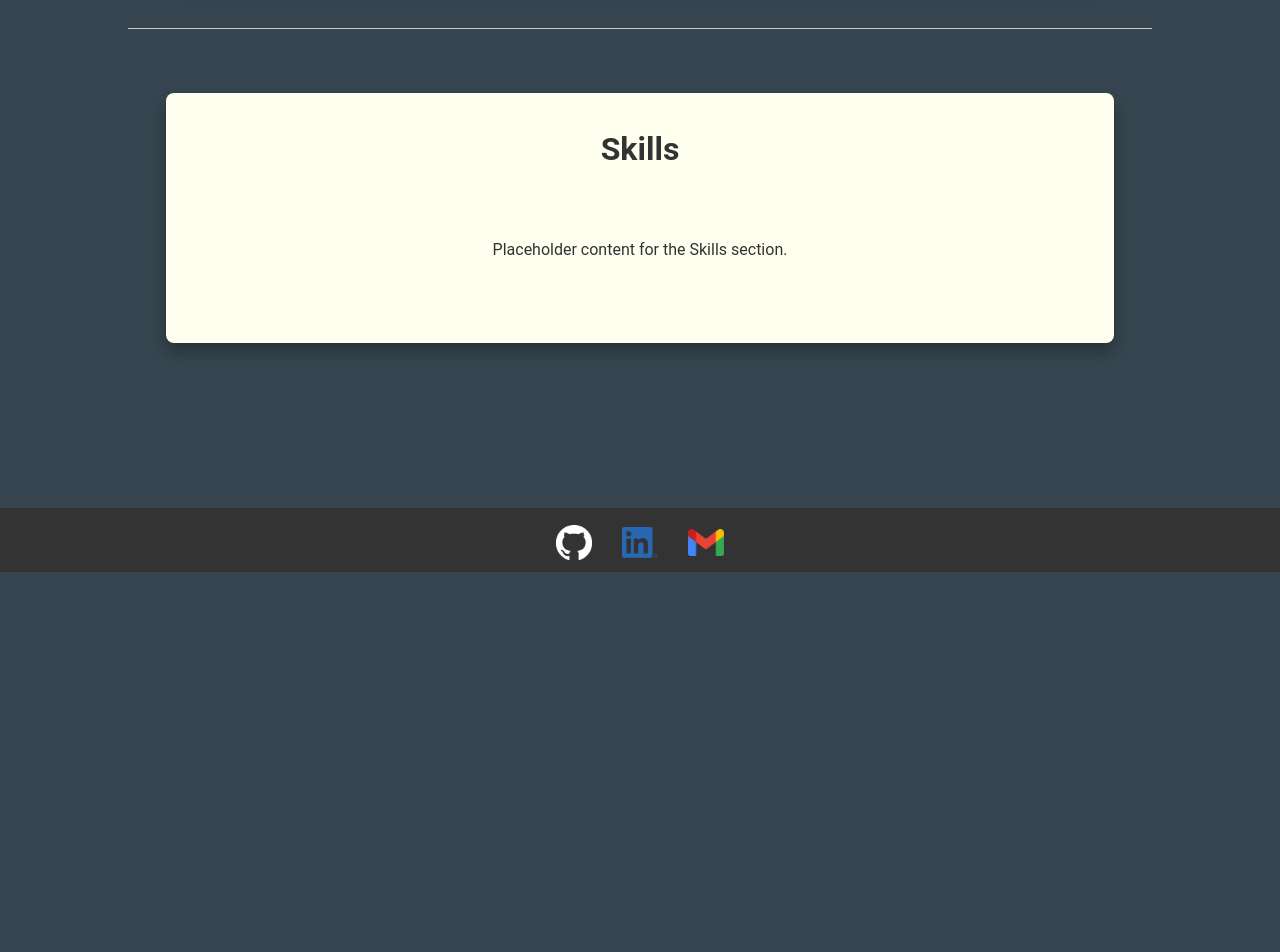
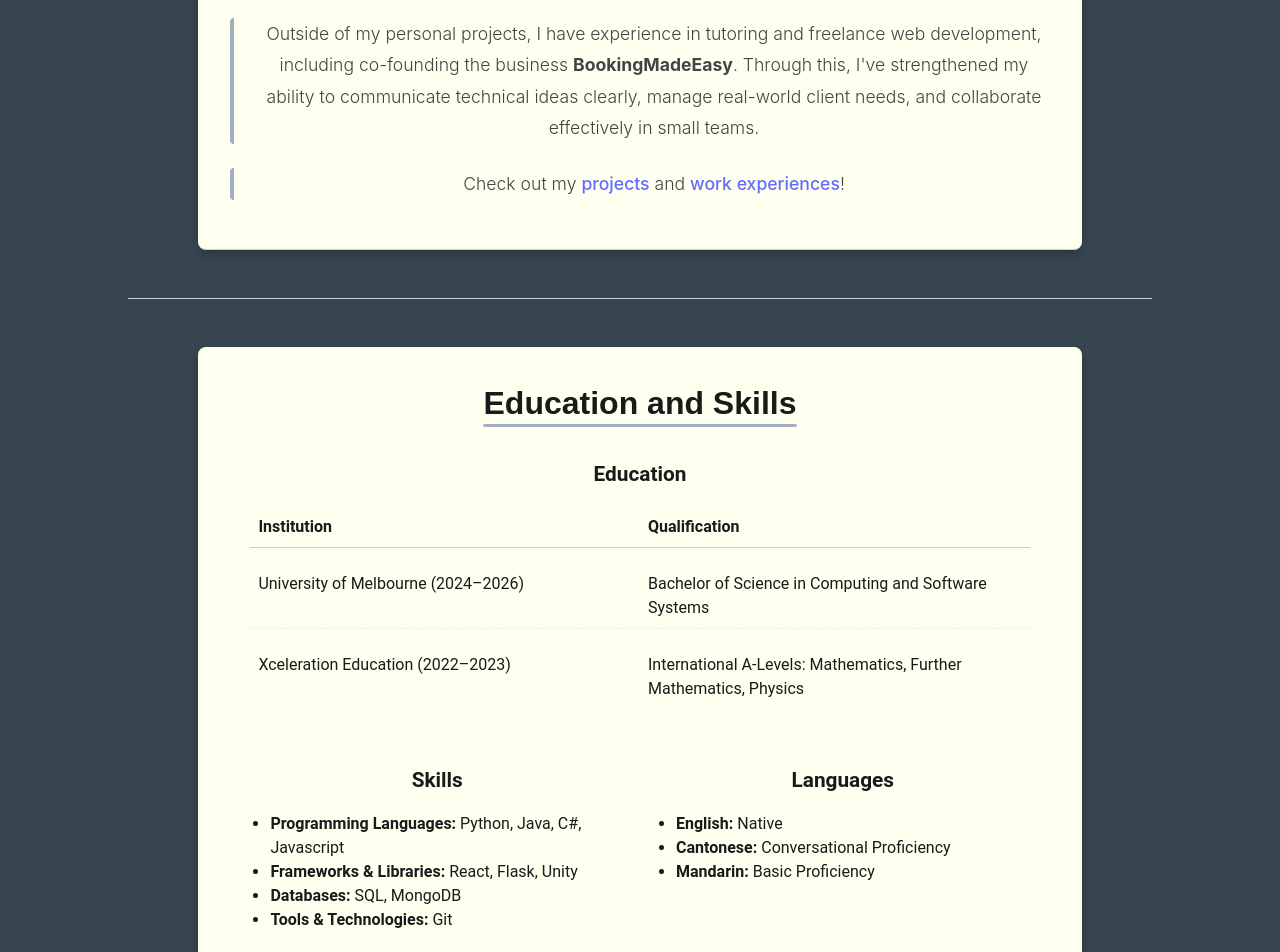
Before and after one commit to iden0605/portfolio, a React (Vite) app: page /home in a window 1280 px wide. Shown: the part 1160-2112 px from the top of the page. Before the commit the page ends 1732 px from the top, so only its background shows below. Built offline with nearby package versions, Linux system fonts and the light colour scheme.

Commit message:
refined homepage

```diff
--- a/src/App.css
+++ b/src/App.css
@@ -8,7 +8,7 @@
   flex-direction: column;
 
   /* Color scheme */
-  --primary-color: #333333;
+  --primary-color: #1a1a1a; /* Made primary color darker */
   --accent-color: #007bff;
   --secondary-color: #f5f5f5;
   --subtle-accent: #6a7fda;
@@ -56,7 +56,7 @@
   color: var(--subtle-accent);
   text-decoration: underline; /* Add underline on hover */
   text-underline-offset: 4px; /* Add some space between text and underline */
-  transition: color 0.5s ease-in-out, text-decoration 0.5s ease-in-out; /* Smooth transition */
+  transition: color 0.1s ease-in-out, text-decoration 0.1s ease-in-out; /* Even faster transition */
 }
 
 /* Style for the active navigation link */
@@ -100,21 +100,22 @@
 }
 
 .section {
-  margin-bottom: 6rem; /* Increased space between sections for better flow */
-  padding: 2rem 4rem 4rem 4rem; /* Reduced top padding within sections */
+  margin-bottom: 4rem; /* Adjusted space between sections */
+  padding: 2rem; /* Consistent padding within sections */
   background-color: #FFFFF0; /* Bright cream background color for sections */
   border-radius: 8px; /* Rounded corners for sections */
-  box-shadow: 0 8px 16px rgba(0, 0, 0, 0.3); /* Increased shadow for better contrast */
+  box-shadow: 0 4px 8px rgba(0, 0, 0, 0.2); /* Adjusted shadow */
   width: 80%;
-  margin: 4rem auto 0 auto;
+  margin: 2rem auto; /* Center the section with consistent top and bottom margin */
+  border-bottom: 1px solid #ccc; /* Add a light separator line */
 }
 
 .section h2 {
   font-size: 2em; /* Increased font size for section headings */
   font-weight: 700; /* Bolder font weight for section headings */
   color: var(--primary-color);
-  margin-top: 0; /* Revert margin-top change */
-  margin-bottom: 4rem; /* Add space below headings */
+  margin-top: 0;
+  margin-bottom: 2rem; /* Adjusted space below headings */
 }
 
 .section-divider {
@@ -167,10 +168,10 @@
 }
 
 .main-content p {
-  font-family: 'Roboto', sans-serif;
-  font-size: 1em; /* Standard body font size */
+  font-family: 'Inter', sans-serif; /* Changed font to Inter */
+  font-size: 1.1rem; /* Increased font size */
   line-height: 1.6; /* Improved readability */
-  color: var(--text-color);
+  color: #444; /* Lightened text color */
 }
 
 .profile-section {
@@ -278,3 +279,101 @@
 .projects-grid .content-card {
   margin-bottom: 0; /* Remove margin-bottom from cards within the grid */
 }
+
+.skills-list {
+  list-style: disc; /* Ensure bullet points are visible */
+  text-align: left; /* Align text to the left */
+  padding-left: 20px; /* Add some padding to the left for bullet points */
+}
+
+.section h3 {
+  font-size: 1.3em; /* Adjusted font size for subheadings */
+  font-weight: 600; /* Slightly less bold than main heading */
+  color: var(--primary-color);
+  margin-top: 1.5rem; /* Adjusted space above subheadings */
+  margin-bottom: 0.8rem; /* Adjusted space below subheadings */
+}
+
+/* AboutMe Component Styles */
+.section h2 {
+  font-family: 'Montserrat', sans-serif;
+  margin-bottom: 2rem; /* Adjusted space below heading */
+  text-decoration: underline; /* Add underline */
+  text-decoration-color: #a0aec0; /* Pastel underline color */
+  text-underline-offset: 0.3em; /* Space between text and underline */
+}
+
+.section p {
+  line-height: 1.8; /* Increased line spacing */
+  font-size: 1.1rem; /* Increased body font size */
+  font-weight: 300; /* Lighter font weight */
+  margin-top: 1.5rem; /* Added space above paragraphs */
+  border-left: 4px solid #a0aec0; /* Subtle left border (light grey) */
+  padding-left: 1.5rem; /* Add padding for the border */
+  color: #444; /* Lightened text color */
+  border-top-left-radius: 4px; /* Reduced rounded corners */
+  border-bottom-left-radius: 4px; /* Reduced rounded corners */
+  font-family: 'Inter', sans-serif; /* Changed font to Inter */
+}
+
+.about-me-link:hover {
+  text-decoration: underline;
+  text-underline-offset: 4px;
+  transition: text-decoration 0.1s ease-in-out;
+}
+
+.skills-languages-hobbies-container {
+  display: grid;
+  grid-template-columns: repeat(auto-fit, minmax(300px, 1fr)); /* Responsive 2 or 3 columns */
+  gap: 2rem; /* Space between columns and rows */
+}
+
+.skills-languages-hobbies-container > div {
+  /* Optional: Add some styling to the individual columns if needed */
+}
+
+.education-table {
+  display: grid;
+  grid-template-columns: repeat(2, 1fr); /* Two columns for institution and qualification */
+  gap: 1rem; /* Space between columns */
+  text-align: left; /* Align text to the left */
+  margin-top: 1.5rem; /* Space above the table */
+  padding: 0 20px; /* Add horizontal padding for alignment */
+}
+
+.table-header {
+  font-weight: bold;
+  border-bottom: 1px solid #ccc; /* Separator line for header */
+  padding-bottom: 0.5rem; /* Space below header */
+  grid-column: span 2; /* Span across both columns */
+  display: grid; /* Use grid for header content alignment */
+  grid-template-columns: inherit; /* Inherit column structure from parent */
+}
+
+.table-header > div {
+  padding: 0 0.5rem; /* Padding for header cells */
+}
+
+.table-row {
+  grid-column: span 2; /* Span across both columns */
+  display: grid; /* Use grid for row content alignment */
+  grid-template-columns: inherit; /* Inherit column structure from parent */
+  border-bottom: 1px dashed #eee; /* Dashed line between rows */
+  padding: 0.5rem 0; /* Padding for rows */
+}
+
+.table-row > div {
+   padding: 0 0.5rem; /* Padding for row cells */
+}
+
+.table-row:last-child {
+  border-bottom: none; /* No border for the last row */
+}
+
+.skills-languages-container {
+  display: grid;
+  grid-template-columns: repeat(auto-fit, minmax(300px, 1fr)); /* Responsive 2 columns */
+  gap: 2rem; /* Space between columns and rows */
+  margin-top: 2rem; /* Space above the container */
+  padding: 0 20px; /* Add horizontal padding for alignment */
+}
--- a/src/Components/AboutMe.jsx
+++ b/src/Components/AboutMe.jsx
@@ -1,11 +1,38 @@
 import React from 'react';
+import { Link } from 'react-router-dom';
 import '../App.css';
 
 function AboutMe() {
+  const title = "About Me";
+
   return (
     <section className="section" data-aos="fade-up">
-      <h2>About Me</h2>
-      <p>Placeholder content for the About Me section.</p>
+      <div className="aboutme-container">
+        <h2>{title}</h2>
+
+        <p>
+          Hi! I'm <strong>Iden</strong>, a Computer Science student at the University of Melbourne
+          with a strong focus on AI and web development. I'm passionate about building full-stack
+          applications that are meaningful and user-focused.
+        </p>
+
+        <p>
+          I primarily work with <strong>React (JavaScript)</strong> for the frontend,
+          <strong> Flask (Python)</strong> or <strong>Node (JavaScript)</strong> for backend development,
+          and <strong>MongoDB</strong> for data storage.
+        </p>
+
+        <p>
+          Outside of my personal projects, I have experience in tutoring and freelance web development,
+          including co-founding the business <strong>BookingMadeEasy</strong>. Through this, I've strengthened
+          my ability to communicate technical ideas clearly, manage real-world client needs, and collaborate
+          effectively in small teams.
+        </p>
+
+        <p>
+          Check out my <Link to="/projects" className="about-me-link">projects</Link> and <Link to="/work-experience" className="about-me-link">work experiences</Link>!
+        </p>
+      </div>
     </section>
   );
 }
--- a/src/Components/Body.jsx
+++ b/src/Components/Body.jsx
@@ -3,7 +3,7 @@ import '../App.css';
 import Profile from './Profile';
 import AboutMe from './AboutMe';
 import Projects from './Projects';
-import Skills from './Skills';
+import EducationAndSkills from './EducationAndSkills';
 
 function Body() {
   return (
@@ -16,7 +16,7 @@ function Body() {
 
       <hr className="section-divider" />
 
-      <Skills />
+      <EducationAndSkills />
     </main>
   );
 }
--- /dev/null
+++ b/src/Components/EducationAndSkills.jsx
@@ -0,0 +1,73 @@
+import React from 'react';
+import '../App.css';
+
+function EducationAndSkills() {
+  const education = [
+    {
+      institution: "University of Melbourne (2024–2026)",
+      qualification: "Bachelor of Science in Computing and Software Systems"
+    },
+    {
+      institution: "Xceleration Education (2022–2023)",
+      qualification: "International A-Levels: Mathematics, Further Mathematics, Physics"
+    }
+  ];
+
+  const languages = [
+    <><strong>English:</strong> Native</>,
+    <><strong>Cantonese:</strong> Conversational Proficiency</>,
+    <><strong>Mandarin:</strong> Basic Proficiency</>
+  ];
+
+  const skills = {
+    "Programming Languages": ["Python", "Java", "C#", "Javascript"],
+    "Frameworks & Libraries": ["React", "Flask", "Unity"],
+    "Databases": ["SQL", "MongoDB"],
+    "Tools & Technologies": ["Git"]
+  };
+
+
+  return (
+    <section className="section" data-aos="fade-up">
+      <h2>Education and Skills</h2>
+
+      <h3>Education</h3>
+      <div className="education-table">
+        <div className="table-header">
+          <div>Institution</div>
+          <div>Qualification</div>
+        </div>
+        {education.map((item, index) => (
+          <div className="table-row" key={index}>
+            <div>{item.institution}</div>
+            <div>{item.qualification}</div>
+          </div>
+        ))}
+      </div>
+
+      <div className="skills-languages-container">
+        <div>
+          <h3>Skills</h3>
+          <ul className="skills-list">
+            {Object.entries(skills).map(([category, items], index) => (
+              <li key={index}>
+                <strong>{category}:</strong> {items.join(', ')}
+              </li>
+            ))}
+          </ul>
+        </div>
+
+        <div>
+          <h3>Languages</h3>
+          <ul className="skills-list">
+            {languages.map((item, index) => (
+              <li key={index}>{item}</li>
+            ))}
+          </ul>
+        </div>
+      </div>
+    </section>
+  );
+}
+
+export default EducationAndSkills;
--- a/src/Components/Projects.jsx
+++ b/src/Components/Projects.jsx
@@ -1,8 +1,12 @@
-import React from 'react';
+import React, { useEffect } from 'react';
 import { Link } from 'react-router-dom';
 import '../App.css';
 
 function Projects() {
+  useEffect(() => {
+    window.scrollTo(0, 0);
+  }, []);
+
   const projects = {
     "PebbleTask": ["/src/assets/PebbleTask-image.png", "Brief description of Project 1."],
     "Project 2": ["path/to/project2-image.png", "Brief description of Project 2."],
--- a/src/Components/Skills.jsx
+++ /dev/null
@@ -1,13 +0,0 @@
-import React from 'react';
-import '../App.css';
-
-function Skills() {
-  return (
-    <section className="section" data-aos="fade-up">
-      <h2>Skills</h2>
-      <p>Placeholder content for the Skills section.</p>
-    </section>
-  );
-}
-
-export default Skills;
--- a/src/Components/WorkExperience.jsx
+++ b/src/Components/WorkExperience.jsx
@@ -1,7 +1,11 @@
-import React from 'react';
+import React, { useEffect } from 'react';
 import '../App.css';
 
 function WorkExperience() {
+  useEffect(() => {
+    window.scrollTo(0, 0);
+  }, []);
+
   const workExperiences = {
     "Job Title 1": ["path/to/image1.jpg", "Brief description of responsibilities and achievements for Job 1."],
     "Job Title 2": ["path/to/image2.png", "Brief description of responsibilities and achievements for Job 2."],
```
